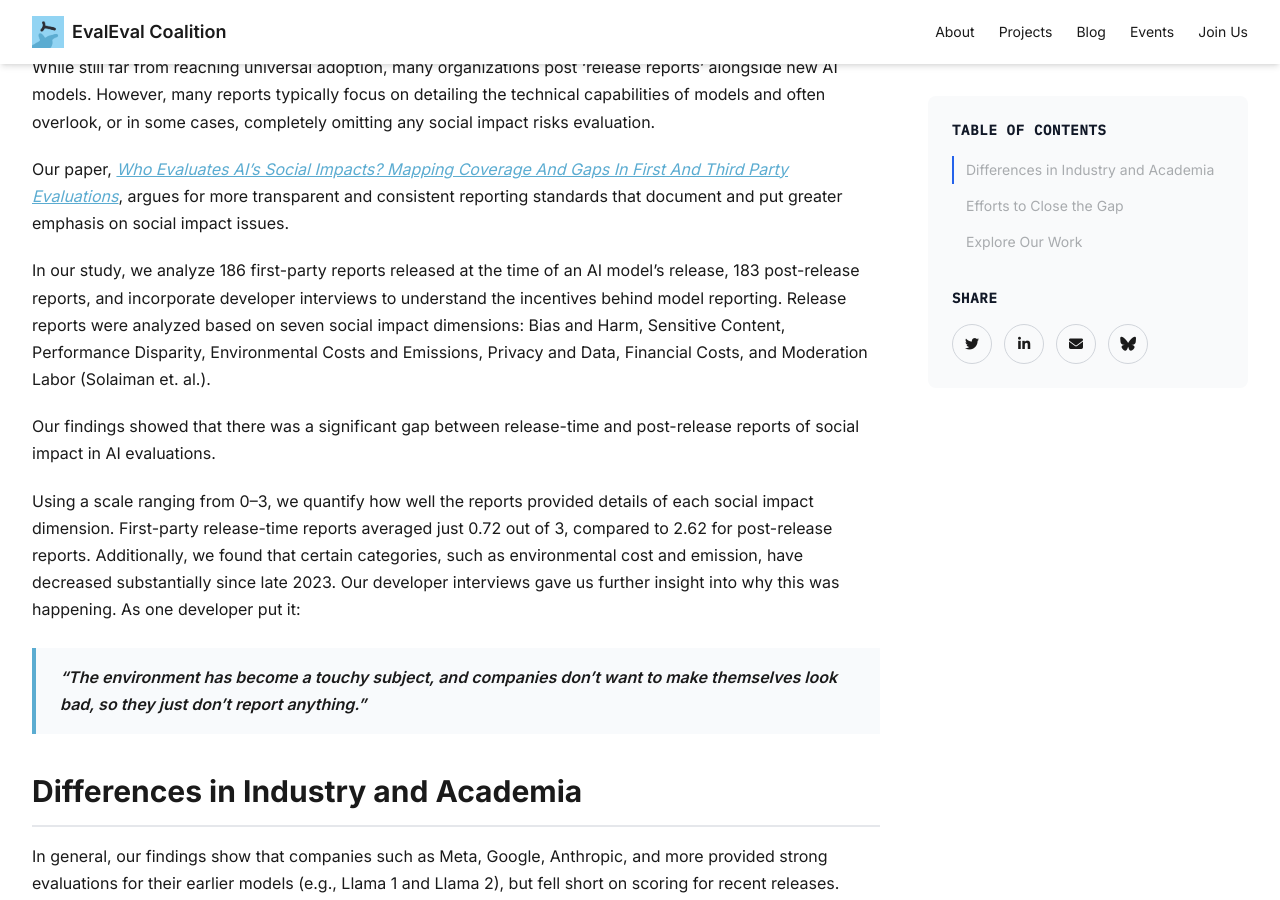
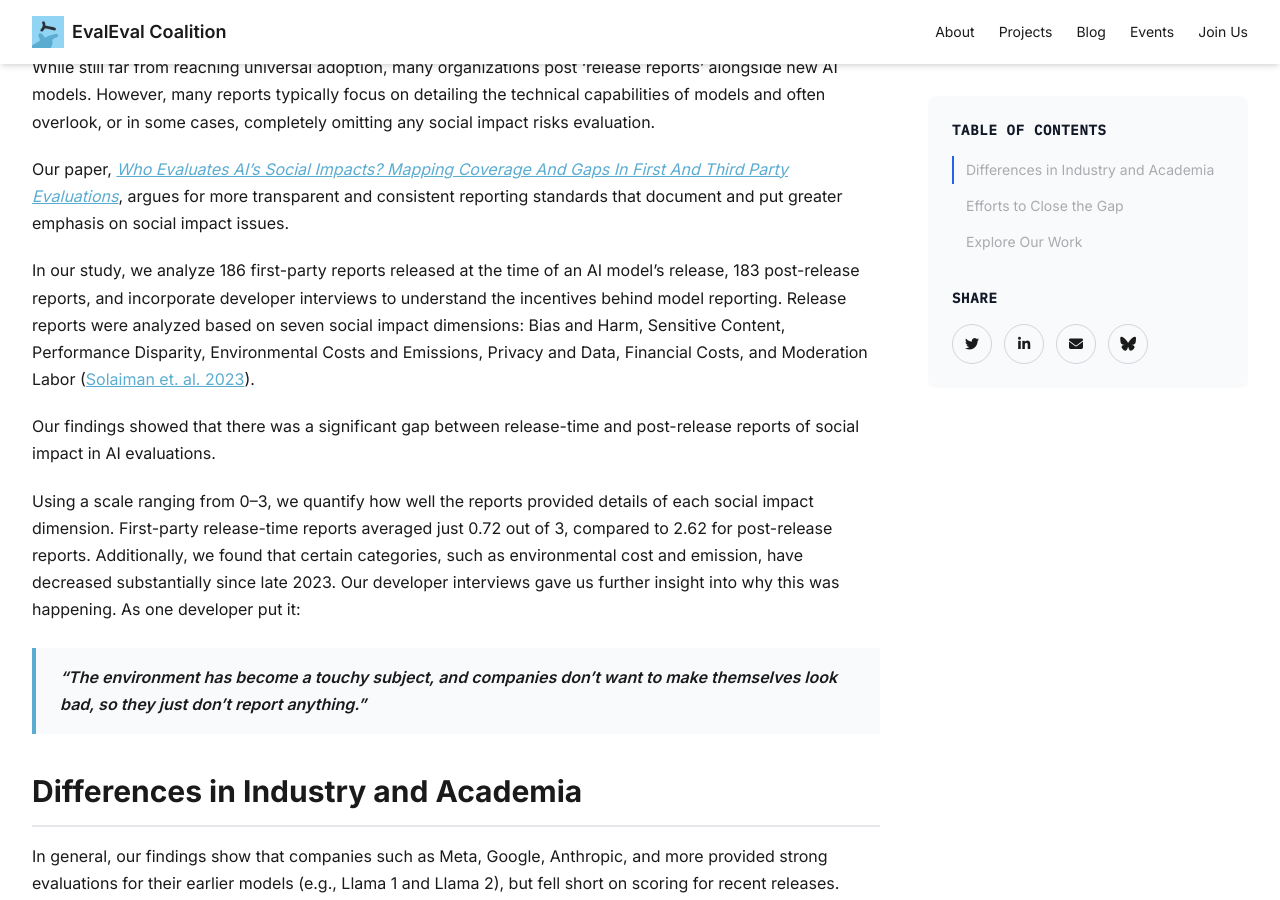
Before and after one commit to evaleval/evaleval.github.io, a Jekyll site: the page built from _posts/2025-11-12-hidden-cost-of-evals.md, in a window 1280 px wide and 900 px high, scrolled down 323 px. Built offline with Jekyll 4.4.1, drawn with Linux system fonts in a browser that asks for light colours; nearby versions of some CDN libraries.

Commit message:
Added citation in social impact evals blog post

```diff
--- a/_posts/2025-11-12-hidden-cost-of-evals.md
+++ b/_posts/2025-11-12-hidden-cost-of-evals.md
@@ -23,7 +23,7 @@
 
 Our paper, *[Who Evaluates AI’s Social Impacts? Mapping Coverage And Gaps In First And Third Party Evaluations](https://arxiv.org/abs/2511.05613)*, argues for more transparent and consistent reporting standards that document and put greater emphasis on social impact issues.
 
-In our study, we analyze 186 first-party reports released at the time of an AI model’s release, 183 post-release reports, and incorporate developer interviews to understand the incentives behind model reporting. Release reports were analyzed based on seven social impact dimensions: Bias and Harm, Sensitive Content, Performance Disparity, Environmental Costs and Emissions, Privacy and Data, Financial Costs, and Moderation Labor (Solaiman et. al.).
+In our study, we analyze 186 first-party reports released at the time of an AI model’s release, 183 post-release reports, and incorporate developer interviews to understand the incentives behind model reporting. Release reports were analyzed based on seven social impact dimensions: Bias and Harm, Sensitive Content, Performance Disparity, Environmental Costs and Emissions, Privacy and Data, Financial Costs, and Moderation Labor ([Solaiman et. al. 2023](https://arxiv.org/abs/2306.05949v1)).
 
 Our findings showed that there was a significant gap between release-time and post-release reports of social impact in AI evaluations.
 
```
